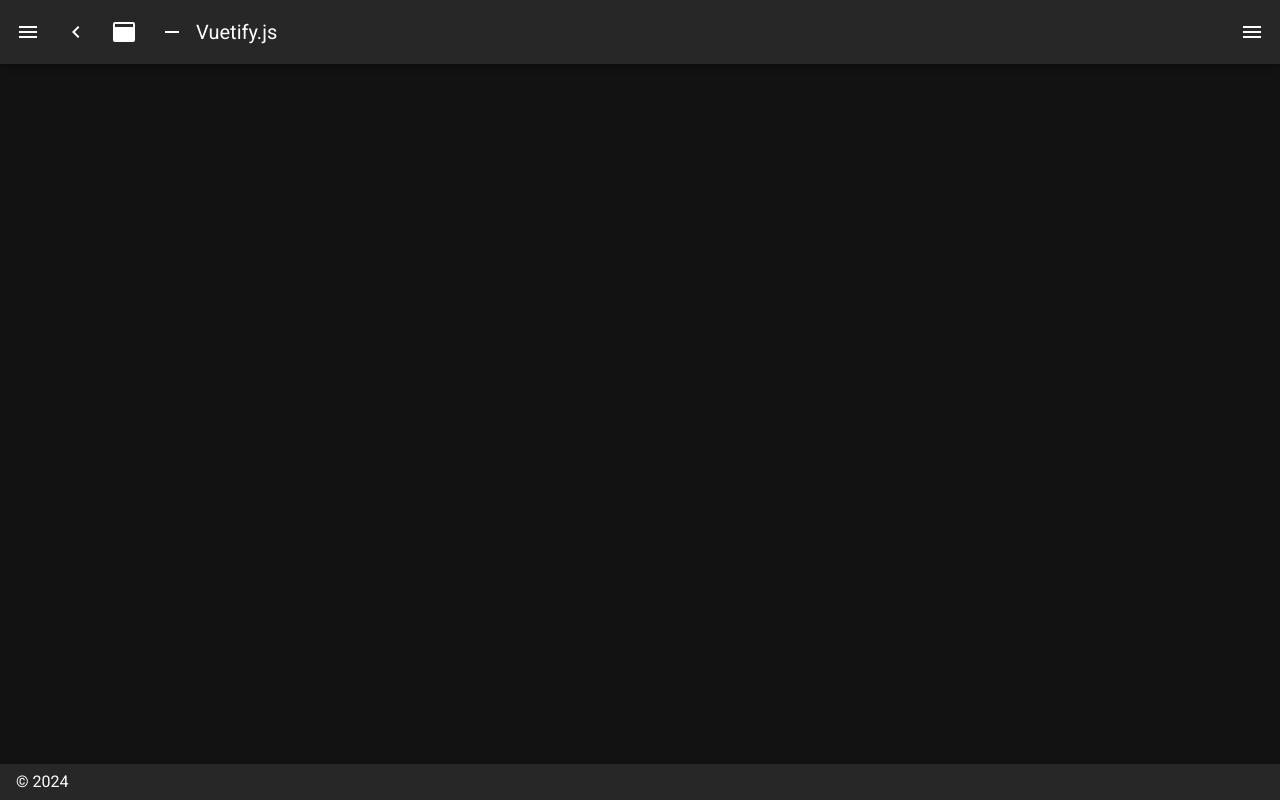
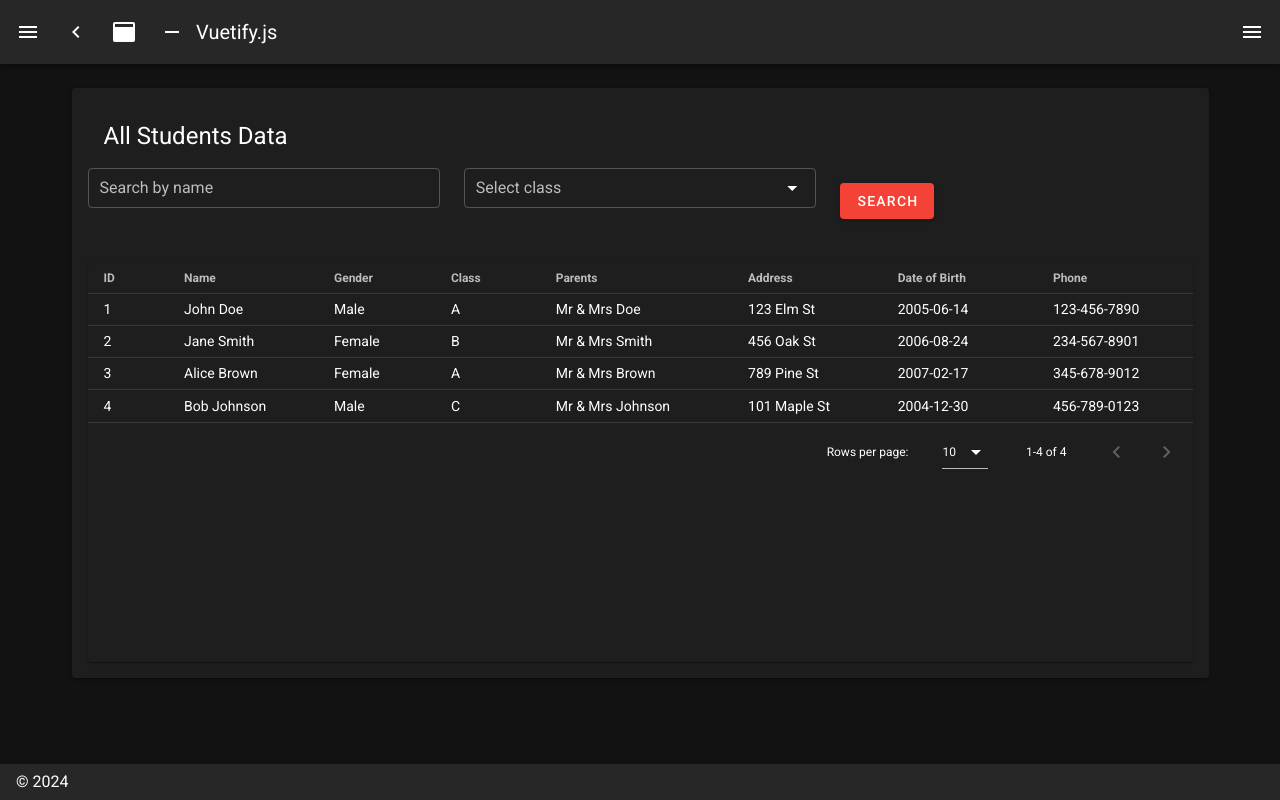
Before and after one commit to SchoolManagmentCN/frontend-school, a Nuxt app: page /dashboard/student in a window 1280 px wide. Built offline with nearby package versions, Linux system fonts and the light colour scheme.

Commit message:
commit armando

```diff
--- a/components/studentpromo.vue
+++ b/components/studentpromo.vue
@@ -0,0 +1 @@
+a
--- /dev/null
+++ b/components/ui/AllStudents.vue
@@ -0,0 +1,102 @@
+<template>
+  <v-container>
+    <v-card class="pa-4">
+      <!-- Título de la tabla -->
+      <v-card-title class="text-h5">
+        All Students Data
+      </v-card-title>
+
+      <!-- Filtros de búsqueda -->
+      <v-row class="mb-4" align="center">
+        <v-col cols="4">
+          <v-text-field
+            v-model="searchQuery"
+            label="Search by name"
+            outlined
+            dense
+            clearable
+          />
+        </v-col>
+
+        <v-col cols="4">
+          <v-select
+            v-model="selectedClass"
+            :items="classes"
+            label="Select class"
+            outlined
+            dense
+            clearable
+          />
+        </v-col>
+
+        <v-col cols="4">
+          <v-btn color="red" @click="filterStudents">
+            Search
+          </v-btn>
+        </v-col>
+      </v-row>
+
+      <!-- Tabla de estudiantes -->
+      <v-data-table
+        :items="filteredStudents"
+        :headers="headers"
+        dense
+        item-key="id"
+        class="elevation-1"
+      >
+        <!-- Personalización de la columna de género -->
+        <template #[`item.gender`]="{ item }">
+          {{ item.gender === 'M' ? 'Male' : 'Female' }}
+        </template>
+      </v-data-table>
+    </v-card>
+  </v-container>
+</template>
+
+<script>
+export default {
+  data () {
+    return {
+      searchQuery: '',
+      selectedClass: '',
+      students: [
+        { id: 1, name: 'John Doe', gender: 'M', class: 'A', parents: 'Mr & Mrs Doe', address: '123 Elm St', dob: '2005-06-14', phone: '123-456-7890' },
+        { id: 2, name: 'Jane Smith', gender: 'F', class: 'B', parents: 'Mr & Mrs Smith', address: '456 Oak St', dob: '2006-08-24', phone: '234-567-8901' },
+        { id: 3, name: 'Alice Brown', gender: 'F', class: 'A', parents: 'Mr & Mrs Brown', address: '789 Pine St', dob: '2007-02-17', phone: '345-678-9012' },
+        { id: 4, name: 'Bob Johnson', gender: 'M', class: 'C', parents: 'Mr & Mrs Johnson', address: '101 Maple St', dob: '2004-12-30', phone: '456-789-0123' }
+      ],
+      classes: ['A', 'B', 'C'],
+      headers: [
+        { text: 'ID', value: 'id' },
+        { text: 'Name', value: 'name' },
+        { text: 'Gender', value: 'gender' },
+        { text: 'Class', value: 'class' },
+        { text: 'Parents', value: 'parents' },
+        { text: 'Address', value: 'address' },
+        { text: 'Date of Birth', value: 'dob' },
+        { text: 'Phone', value: 'phone' }
+      ]
+    }
+  },
+  computed: {
+    filteredStudents () {
+      return this.students.filter((student) => {
+        const matchesName = student.name.toLowerCase().includes(this.searchQuery.toLowerCase())
+        const matchesClass = this.selectedClass ? student.class === this.selectedClass : true
+        return matchesName && matchesClass
+      })
+    }
+  },
+  methods: {
+    filterStudents () {
+      // Puedes agregar más lógica aquí si es necesario.
+    }
+  }
+}
+</script>
+
+<style scoped>
+.v-data-table {
+  min-height: 400px;
+}
+</style>
--- a/pages/dashboard/student.vue
+++ b/pages/dashboard/student.vue
@@ -0,0 +1,18 @@
+<template>
+  <AllStudents />
+</template>
+
+<script>
+import AllStudents from '~/components/ui/AllStudents.vue'
+
+export default {
+  components: {
+    AllStudents
+  },
+  auth: false,
+  layout: 'default'
+}
+</script>
+
+<style scoped>
+</style>
```
Also changed, not shown: components/allstudents.vue (deleted), 1 other file (tests, documents, lock files or other folders).
